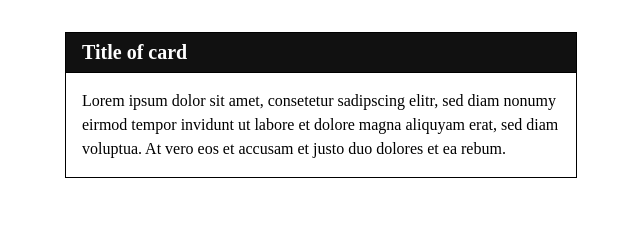
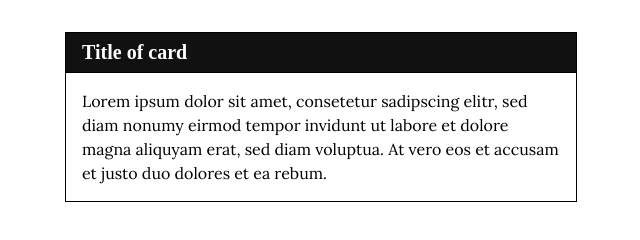
Before and after one commit to krtb/KurtBauer, a Gatsby site: page / in a window 1280 px wide. Shown: the whole page, without its empty margins (319-959 px from the left). Built offline with nearby package versions, Linux system fonts and the light colour scheme; Gatsby itself is replaced by a stand-in of ours.

Commit message:
changed font of card detail

```diff
--- a/src/homepage/components/first.js
+++ b/src/homepage/components/first.js
@@ -6,7 +6,7 @@ export default class first extends Component {
             <article class="center mw5 mw6-ns hidden ba mv4">
                 <h1 class="f4 bg-near-black white mv0 pv2 ph3">Title of card</h1>
                 <div class="pa3 bt">
-                    <p class="f6 f5-ns lh-copy measure mv0">
+                    <p class="serif f6 f5-ns lh-copy measure mv0">
                         Lorem ipsum dolor sit amet, consetetur sadipscing elitr, sed diam nonumy eirmod
                         tempor invidunt ut labore et dolore magna aliquyam erat, sed diam voluptua. At
                         vero eos et accusam et justo duo dolores et ea rebum.
```
